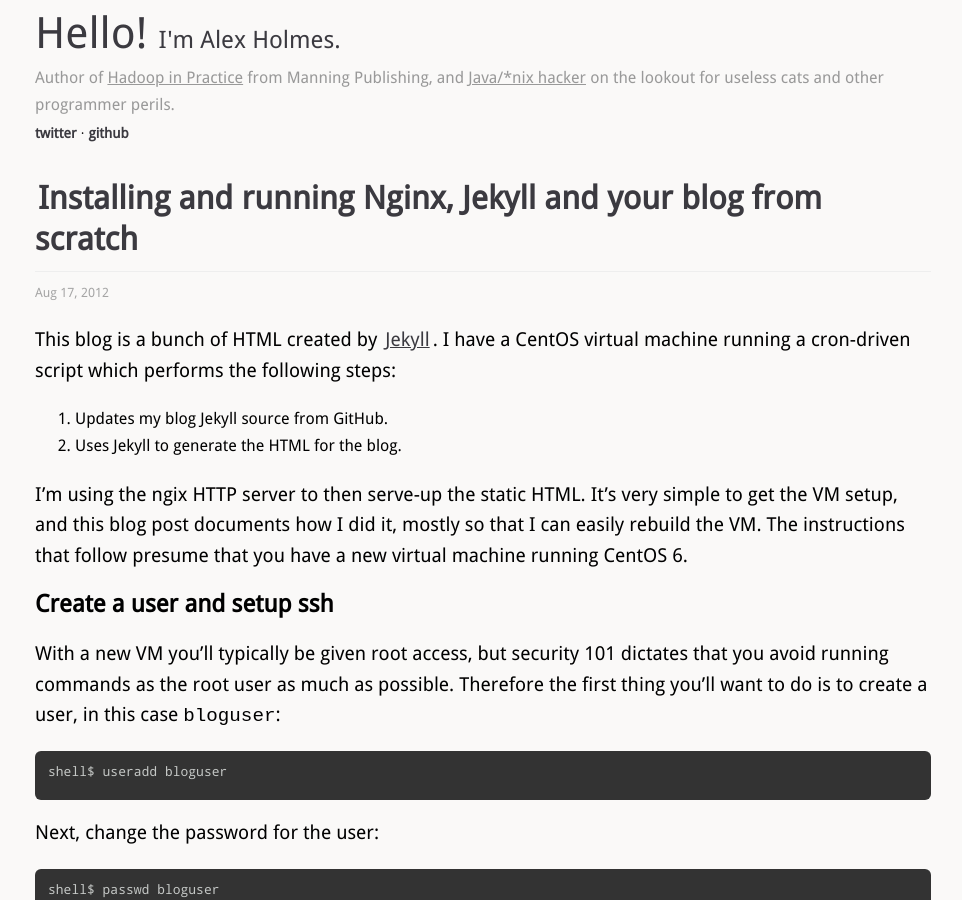
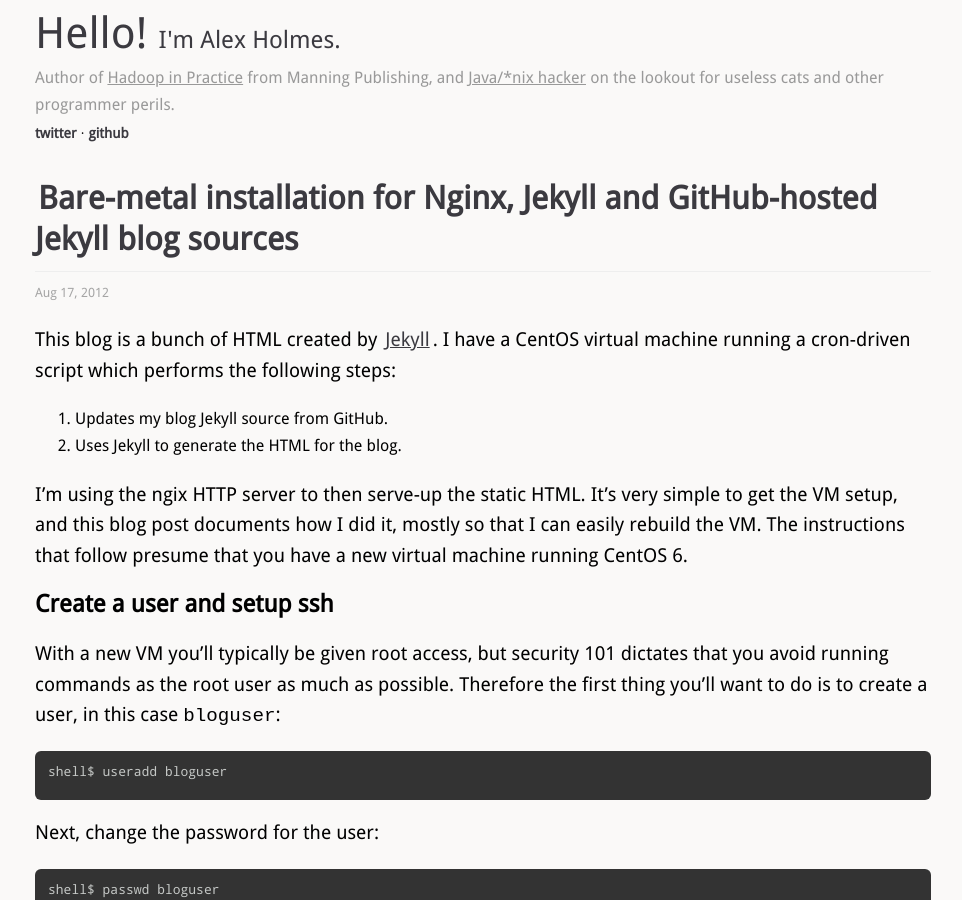
Before and after one commit to alexholmes/blog, a Jekyll site: the page built from _posts/2012-08-16-full-jekyll-VM-setup.markdown, in a window 1280 px wide and 900 px high. Shown: the whole window, without its empty margins (157-1119 px from the left). Built offline with Jekyll 4.4.1, drawn with Linux system fonts in a browser that asks for light colours; comment, search, counter and statistics services are not loaded; some of the changed text lies outside the part shown.

Commit message:
post updates

```diff
--- a/_posts/2012-08-16-full-jekyll-VM-setup.markdown
+++ b/_posts/2012-08-16-full-jekyll-VM-setup.markdown
@@ -1,6 +1,6 @@
 ---
 layout: post
-title: Installing and running Nginx, Jekyll and your blog from scratch
+title: Bare-metal installation for Nginx, Jekyll and GitHub-hosted Jekyll blog sources
 date: 2012-08-16 19:56:00 -05:00
 categories:
   -- nginx
```
